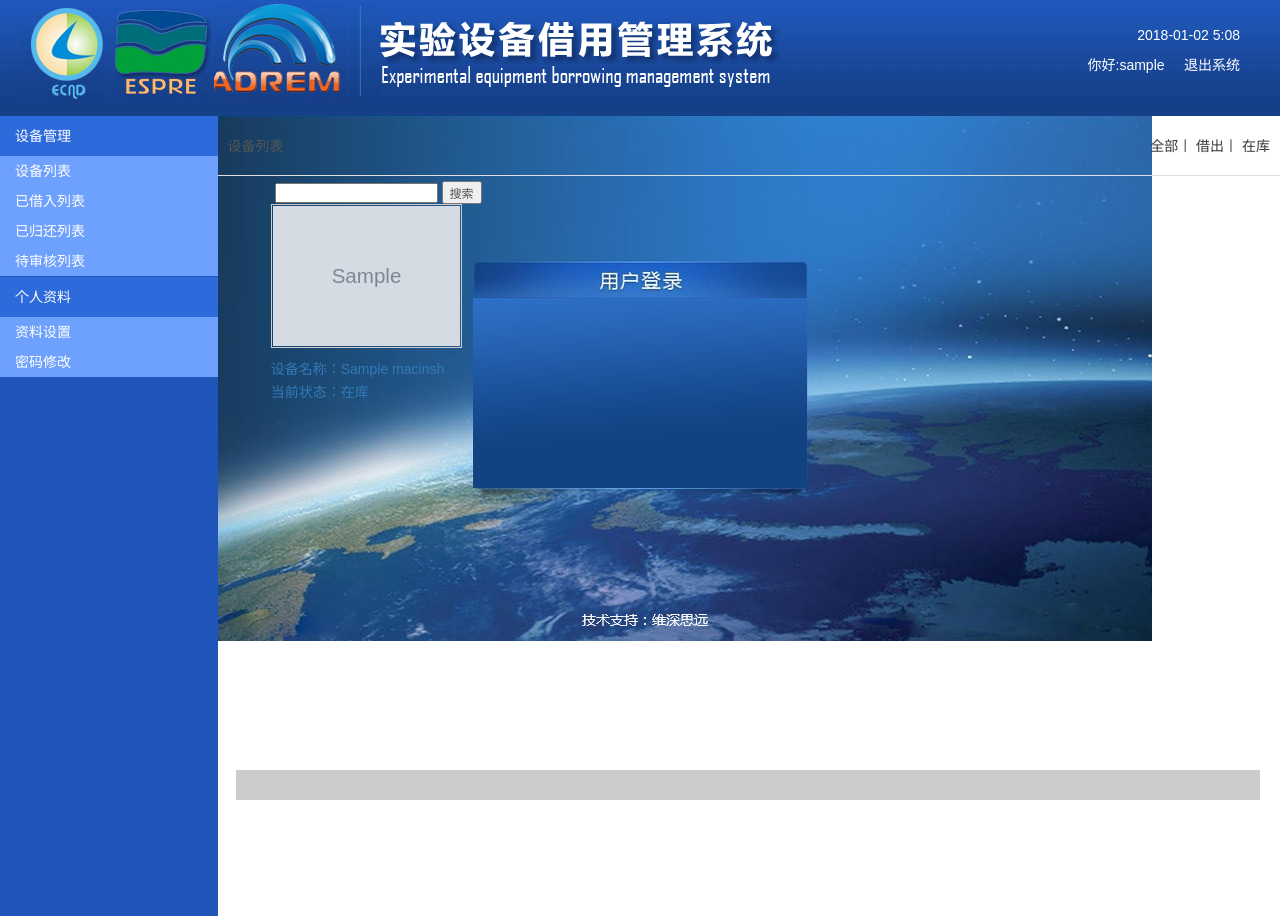
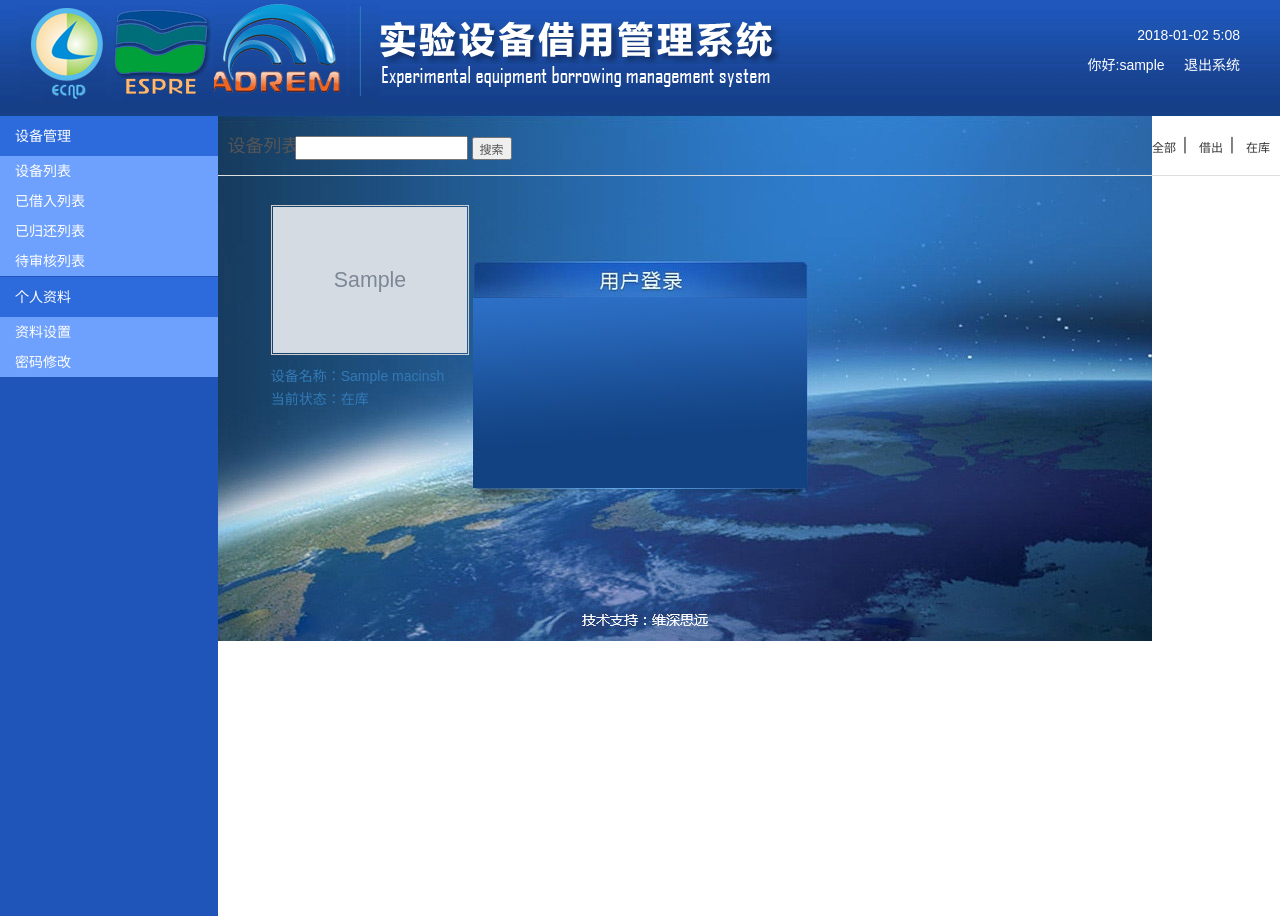
Before and after one commit to sijiezhilian/managesys, a Django app: page /main/ in a window 1280 px wide. Run offline with Django 3.2, Linux system fonts and the light colour scheme; a user stored in the database is signed in; tables that the repository leaves empty hold one stand-in row (values such as "Sample post"); grey boxes marked "Sample" are stand-in pictures; some libraries are stand-ins or nearby versions.

Commit message:
Update common.css
one

```diff
--- a/static/imp/css/common.css
+++ b/static/imp/css/common.css
@@ -1,5 +1,5 @@
 @charset "utf-8";
-html{width:100%;height:100%;margin:0;padding:0;overflow-x:hidden;}
+html{width:100%;height:100%;margin:0;padding:0;overflow:hidden;overflow-x:hidden;}
 body{width:100%;margin:0 auto;background:#fff url('../images/bodybg.jpg') center top no-repeat;text-align:center;font:14px "Microsoft Yahei","微软雅黑",Arial,"宋体",sans-serif;height:100%;color:#555;width:100%;padding:0;_overflow-x:hidden;}
 body.homepage{ margin:0 auto;background:#fff;}
 a:link,a:visited{color:#363636;text-decoration:none;}
@@ -37,5 +37,17 @@ strong,b{font-weight:normal;}
 .container-right .content{width:90%;margin:0 auto;}
 .container-right .content ul.shebei-list{width:100%;}
 .container-right .content ul.shebei-list li{width:25%;margin-bottom:20px;float:left;text-align:left;line-height:28px;}
-.container-right .content ul.shebei-list li img{width:80%;height:auto;padding:1px;border:1px solid #ccc;}
+.container-right .content ul.shebei-list li img{width:auto;height:150px;padding:1px;border:1px solid #ccc;}
 .container-right .content .info{font-size:14px;line-height:23px;padding:10px 0 0;}
+form#changelist-search{position:relative;top:-45px;left:20px;}
+.shebei-top{font-size:18px;}
+.shebei-top span a:link,.shebei-top span a:visited{font-size:12px;}
+.fen{background:none;font-size:12px;}
+#content h1{font-weight:normal;font-size:18px;padding:10px 0 20px 0;}
+.module{border:1px solid #eee;}
+.required label, label.required{font-weight: normal !important;}
+.aligned label{font-size:14px;width:15em;}
+input[type=text], input[type=password], input[type=email], input[type=url], input[type=number], textarea, select, .vTextField{padding:3px 7px;font-size:12px;}
+.form-row{padding:4px 12px;}
+.vTextField{width:30em;}
+.submit-row{background:none;border:none;}
```
